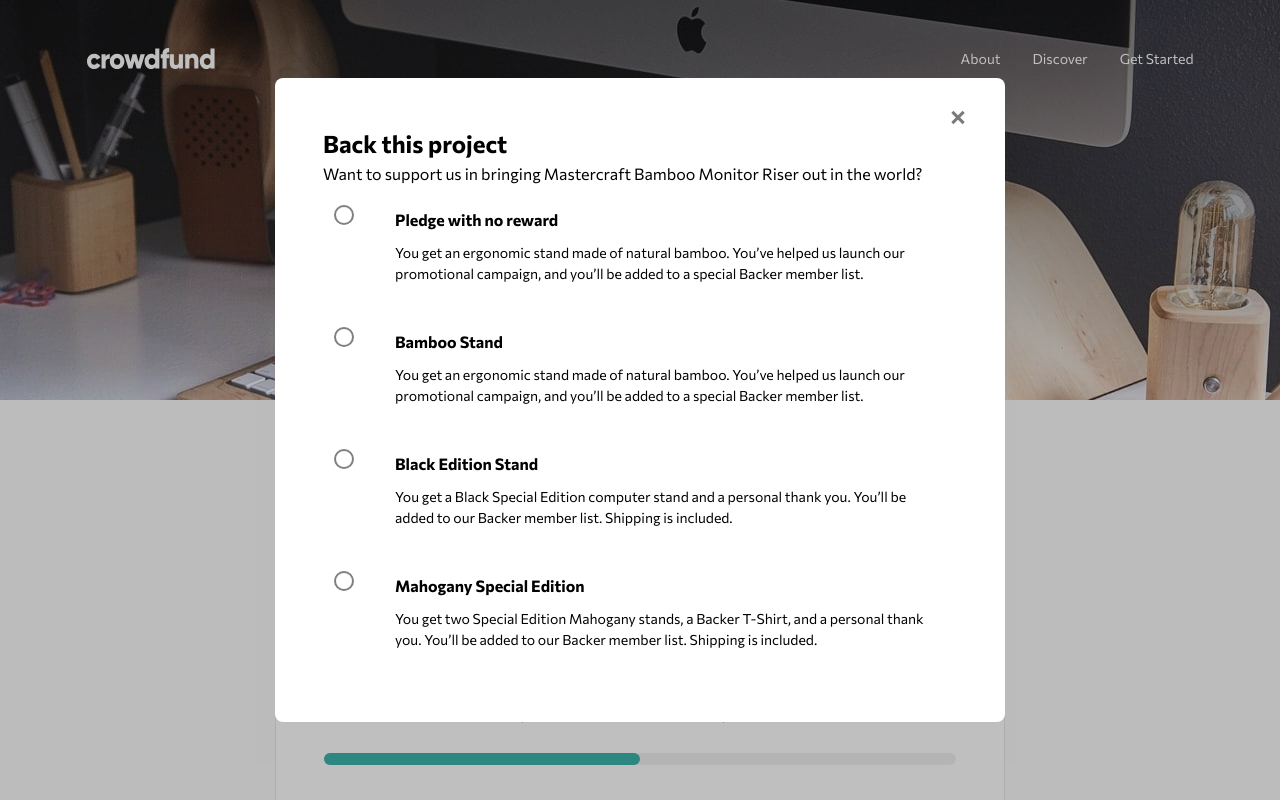
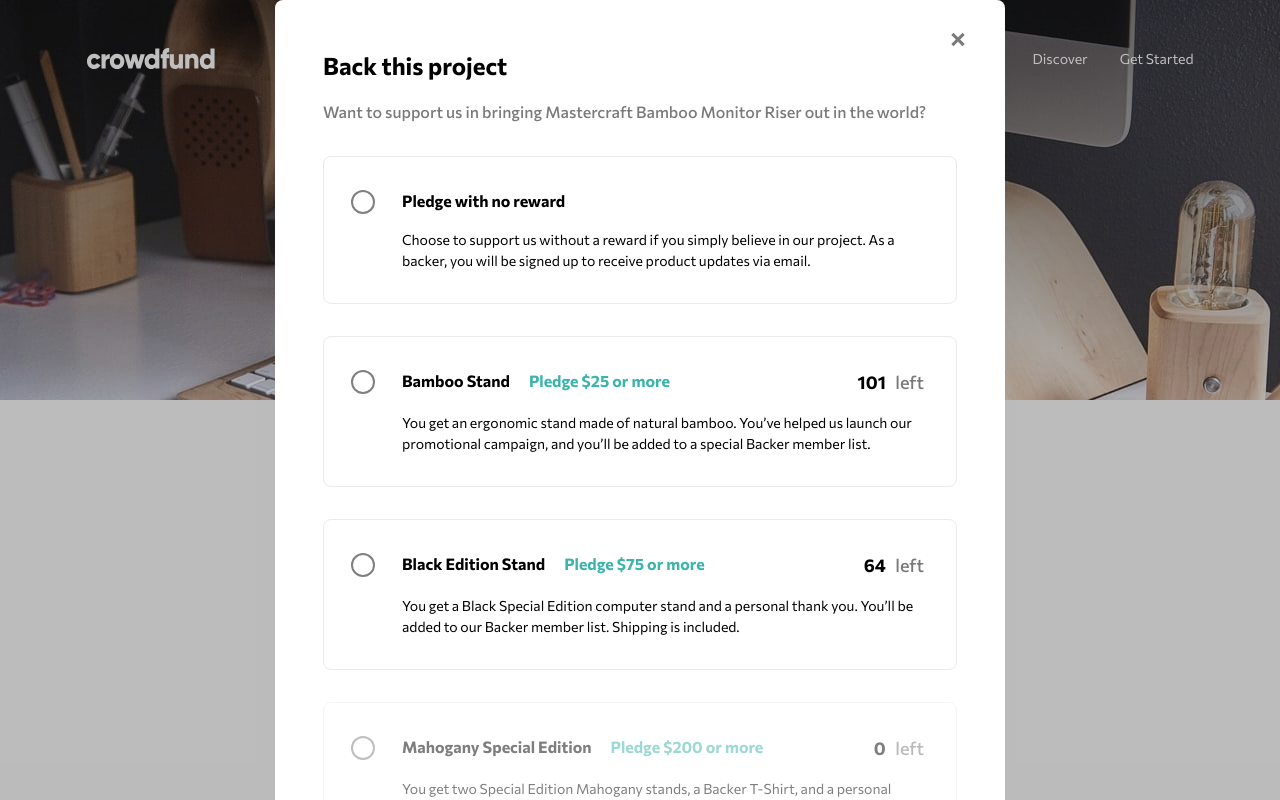
Before and after one commit to Chibuike-web/Crowfund-Product-Page, a React (Vite) app: page / in a window 1280 px wide. Both pictures are taken after a click on the button "Back this project". Shown: the top 800 px of the page. Built offline with nearby package versions, Linux system fonts and the light colour scheme.

Commit message:
updates on the 'back this project modal'

```diff
--- a/src/components/BackProjectModal.jsx
+++ b/src/components/BackProjectModal.jsx
@@ -1,6 +1,6 @@
 import React from "react";
-import styles from "./CrowdfundPage.module.css";
 import { Cancel } from "./Icons";
+import PledgeCards from "./PledgeCards";
 
 export default function BackProjectModal({ modal, setModal }) {
 	const handleCancelButton = () => {
@@ -12,7 +12,7 @@
 			onClick={handleCancelButton}
 		>
 			<article
-				className="relative text-black bg-white w-full max-w-[730px] px-12 py-12 rounded-[8px]"
+				className="relative bg-white w-full max-w-[730px] px-12 py-12 rounded-[8px]"
 				onClick={(e) => {
 					e.stopPropagation();
 				}}
@@ -25,72 +25,11 @@
 					<Cancel fill="#7A7A7A" />
 				</button>
 				<h1 className="text-[24px] font-bold">Back this project</h1>
-				<p>Want to support us in bringing Mastercraft Bamboo Monitor Riser out in the world?</p>
+				<p className="text-dark-gray font-medium mt-4 mb-8">
+					Want to support us in bringing Mastercraft Bamboo Monitor Riser out in the world?
+				</p>
 				<PledgeCards />
 			</article>
 		</div>
 	);
 }
-
-const pledgeRewards = [
-	{
-		id: 1,
-		name: "Pledge with no reward",
-		description: `You get an ergonomic stand made of natural bamboo. You’ve helped us launch our promotional campaign, and you’ll be added to a special Backer member list.`,
-		pledgeAmount: 25,
-		remainingStock: 101,
-	},
-	{
-		id: 2,
-		name: "Bamboo Stand",
-		description: `You get an ergonomic stand made of natural bamboo. You’ve helped us launch our promotional campaign, and you’ll be added to a special Backer member list.`,
-		pledgeAmount: 25,
-		remainingStock: 101,
-	},
-	{
-		id: 3,
-		name: "Black Edition Stand",
-		description: `You get a Black Special Edition computer stand and a personal thank you. You’ll be added to our Backer member list. Shipping is included.`,
-		pledgeAmount: 75,
-		remainingStock: 64,
-	},
-	{
-		id: 4,
-		name: "Mahogany Special Edition",
-		description: `You get two Special Edition Mahogany stands, a Backer T-Shirt, and a personal thank you. You’ll be added to our Backer member list. Shipping is included.`,
-		pledgeAmount: 200,
-		remainingStock: 0,
-	},
-];
-
-const PledgeCards = () => {
-	return (
-		<form action="">
-			{pledgeRewards.map(({ id, name, description, pledgeAmount, remainingStock }) => (
-				<PledgeCard
-					key={id}
-					id={id}
-					name={name}
-					description={description}
-					pledgeAmount={pledgeAmount}
-					remainingStock={remainingStock}
-				/>
-			))}
-		</form>
-	);
-};
-
-const PledgeCard = ({ id, name, description, pledgeAmount, remainingStock }) => {
-	return (
-		<label
-			htmlFor={`pledge-${id}`}
-			className="flex w-full justify-between pl-4 pr-8 py-6 rounded-[12px] gap-[46px] cursor-pointer"
-		>
-			<input type="radio" name="pledge" id={`pledge-${id}`} className={`${styles.radio}`} />
-			<article>
-				<h2 className="font-bold leading-[20px] mb-[12px] ">{name}</h2>
-				<p className="text-[14px]">{description}</p>
-			</article>
-		</label>
-	);
-};
--- a/src/components/Button.jsx
+++ b/src/components/Button.jsx
@@ -1,7 +1,7 @@
 import { useState } from "react";
 import { BookmarkIcon } from "./Icons";
 
-export function Button({ text, className = "", handleButtonClick }) {
+export function Button({ text, className = "", handleButtonClick = "" }) {
 	return (
 		<button type="button" className={className} onClick={handleButtonClick}>
 			{text}
--- a/src/components/CrowdfundPage.module.css
+++ b/src/components/CrowdfundPage.module.css
@@ -16,19 +16,20 @@
 
 .radio {
 	appearance: none; /* Removes default styles */
-	width: 10px;
-	height: 10px;
+	width: 14px;
+	height: 14px;
 	border-radius: 50%;
 	background-color: transparent;
 	flex-shrink: 0;
 	position: relative;
 	cursor: pointer;
+	margin-top: 6px;
 }
 
 .radio::after {
 	content: "";
-	width: 20px;
-	height: 20px;
+	width: 24px;
+	height: 24px;
 	border: 2px solid gray;
 	background-color: transparent;
 	border-radius: 50%;
--- /dev/null
+++ b/src/components/PledgeCards.jsx
@@ -0,0 +1,116 @@
+import React, { useState } from "react";
+import styles from "./CrowdfundPage.module.css";
+import { Button } from "./Button";
+
+const pledgeRewards = [
+	{
+		id: 1,
+		name: "Pledge with no reward",
+		description: `Choose to support us without a reward if you simply believe in our project. As a backer, you will be signed up to receive product updates via email.`,
+		pledgeAmount: 25,
+		remainingStock: 101,
+	},
+	{
+		id: 2,
+		name: "Bamboo Stand",
+		description: `You get an ergonomic stand made of natural bamboo. You’ve helped us launch our promotional campaign, and you’ll be added to a special Backer member list.`,
+		pledgeAmount: 25,
+		remainingStock: 101,
+	},
+	{
+		id: 3,
+		name: "Black Edition Stand",
+		description: `You get a Black Special Edition computer stand and a personal thank you. You’ll be added to our Backer member list. Shipping is included.`,
+		pledgeAmount: 75,
+		remainingStock: 64,
+	},
+	{
+		id: 4,
+		name: "Mahogany Special Edition",
+		description: `You get two Special Edition Mahogany stands, a Backer T-Shirt, and a personal thank you. You’ll be added to our Backer member list. Shipping is included.`,
+		pledgeAmount: 200,
+		remainingStock: 0,
+	},
+];
+
+export default function PledgeCards() {
+	const [activeCard, setActiveCard] = useState(0);
+	const handleActiveCard = (id) => {
+		setActiveCard(id);
+	};
+	return (
+		<form className="flex flex-col gap-8">
+			{pledgeRewards.map(({ id, name, description, pledgeAmount, remainingStock }) => (
+				<PledgeCard
+					key={id}
+					id={id}
+					name={name}
+					description={description}
+					pledgeAmount={pledgeAmount}
+					remainingStock={remainingStock}
+					activeCard={activeCard}
+					handleActiveCard={handleActiveCard}
+				/>
+			))}
+		</form>
+	);
+}
+
+const PledgeCard = ({
+	id,
+	name,
+	description,
+	pledgeAmount,
+	remainingStock,
+	activeCard,
+	handleActiveCard,
+}) => {
+	const disabledStyle = remainingStock === 0 ? { opacity: 0.5, pointerEvents: "none" } : {};
+	return (
+		<section>
+			<label
+				htmlFor={`pledge-${id}`}
+				className={`flex w-full justify-between px-8 py-8 rounded-[8px] gap-8 cursor-pointer border-[1px] ${
+					activeCard === id ? "border-moderate-cyan" : "border-dark-gray/15"
+				}`}
+				style={disabledStyle}
+				onClick={() => {
+					handleActiveCard(id);
+				}}
+			>
+				<input type="radio" name="pledge" id={`pledge-${id}`} className={`${styles.radio}`} />
+				<article>
+					<header className="flex justify-between mb-4">
+						<h3 className="font-bold">
+							{name}{" "}
+							{id !== 1 && (
+								<span className="text-moderate-cyan ml-4">Pledge ${pledgeAmount} or more</span>
+							)}
+						</h3>
+						<h2 className="font-bold text-[18px]">
+							{id !== 1 && (
+								<>
+									{remainingStock} <span className="font-medium text-dark-gray ml-[6px]">left</span>
+								</>
+							)}
+						</h2>
+					</header>
+					<p className="text-[14px]">{description}</p>
+				</article>
+			</label>
+			{activeCard === id && <EnterPledge />}
+		</section>
+	);
+};
+
+const EnterPledge = () => {
+	return (
+		<div>
+			<p>Enter your pledge</p>
+			<div>
+				<input type="text" name="" id="" />
+				<Button />
+			</div>
+		</div>
+	);
+};
```
